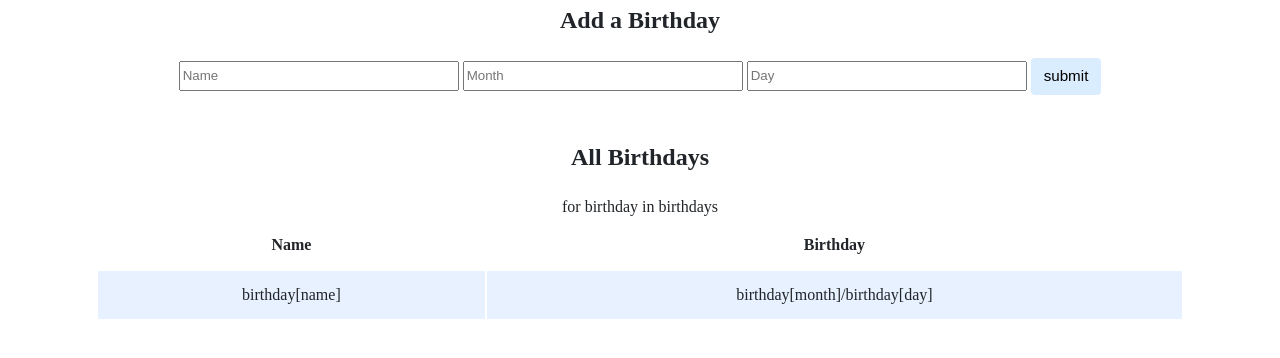
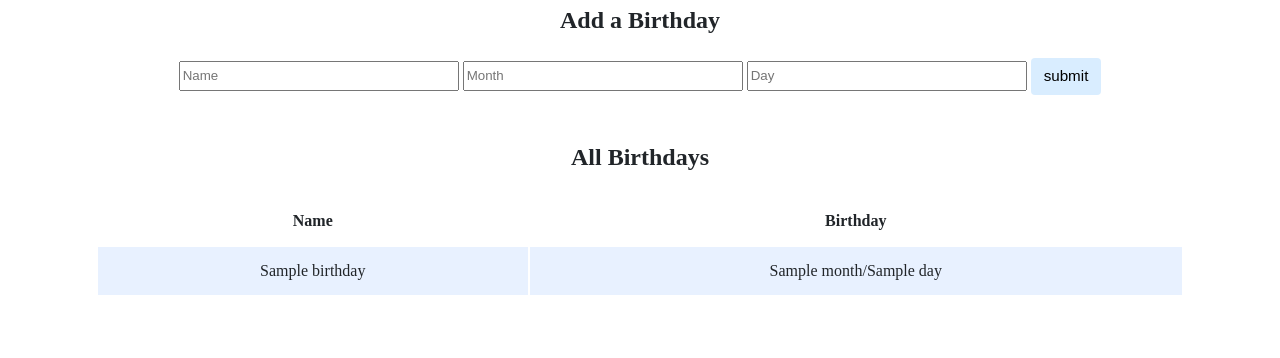
Before and after one commit to shu1513/cs50_homework, a Flask app: template birthdays/templates/index.html in a window 1280 px wide. Shown: the part 258-616 px from the top of the page. Run offline with Flask 3, Linux system fonts and the light colour scheme; the template is opened without the code that fills it: most values are stand-ins (such as "Sample title", 1, 10 or a date in 2020); some libraries are stand-ins or nearby versions.

Commit message:
Wed, Oct 25, 2023, 4:16 PM -03:00

```diff
--- a/birthdays/app.py
+++ b/birthdays/app.py
@@ -35,4 +35,4 @@ def index():
 
         birthdays = db.execute("select * from birthdays")
 
-        return render_template("index2.html", birthdays=birthdays)
+        return render_template("index.html", birthdays=birthdays)
--- a/birthdays/templates/index.html
+++ b/birthdays/templates/index.html
@@ -36,12 +36,12 @@
                     </thead>
                     <tbody>
                         <!-- TODO: Loop through the database entries to display them in this table -->
-                        for birthday in birthdays
-                        <tr>
-                        <td> birthday[name] </td>
-                        <td> birthday[month]/birthday[day] </td>
-
-                        </tr>
+                        {% for birthday in birthdays %}
+                            <tr>
+                                <td>{{ birthday.name }}</td>
+                                <td>{{ birthday.month }}/{{ birthday.day }}</td>
+                            </tr>
+                        {% endfor %}
                     </tbody>
                 </table>
             </div>
```
